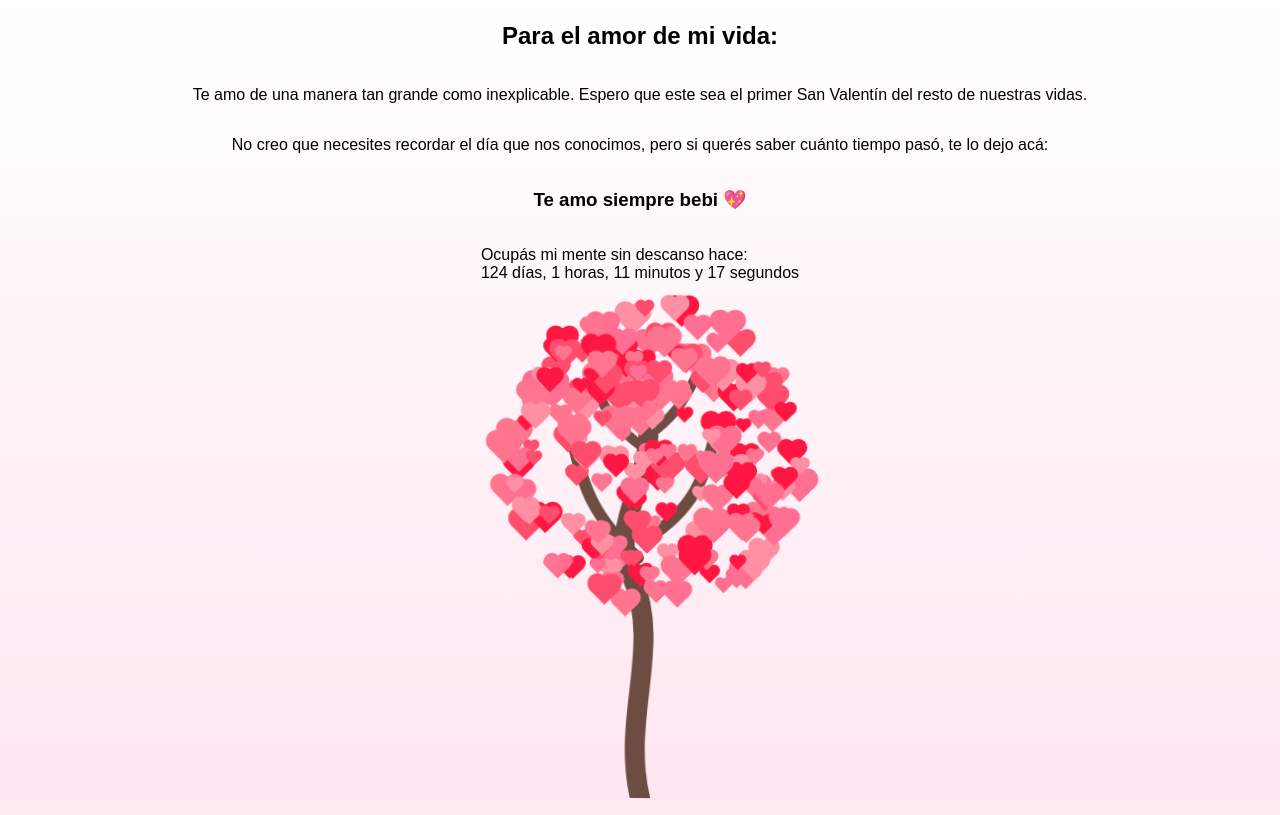
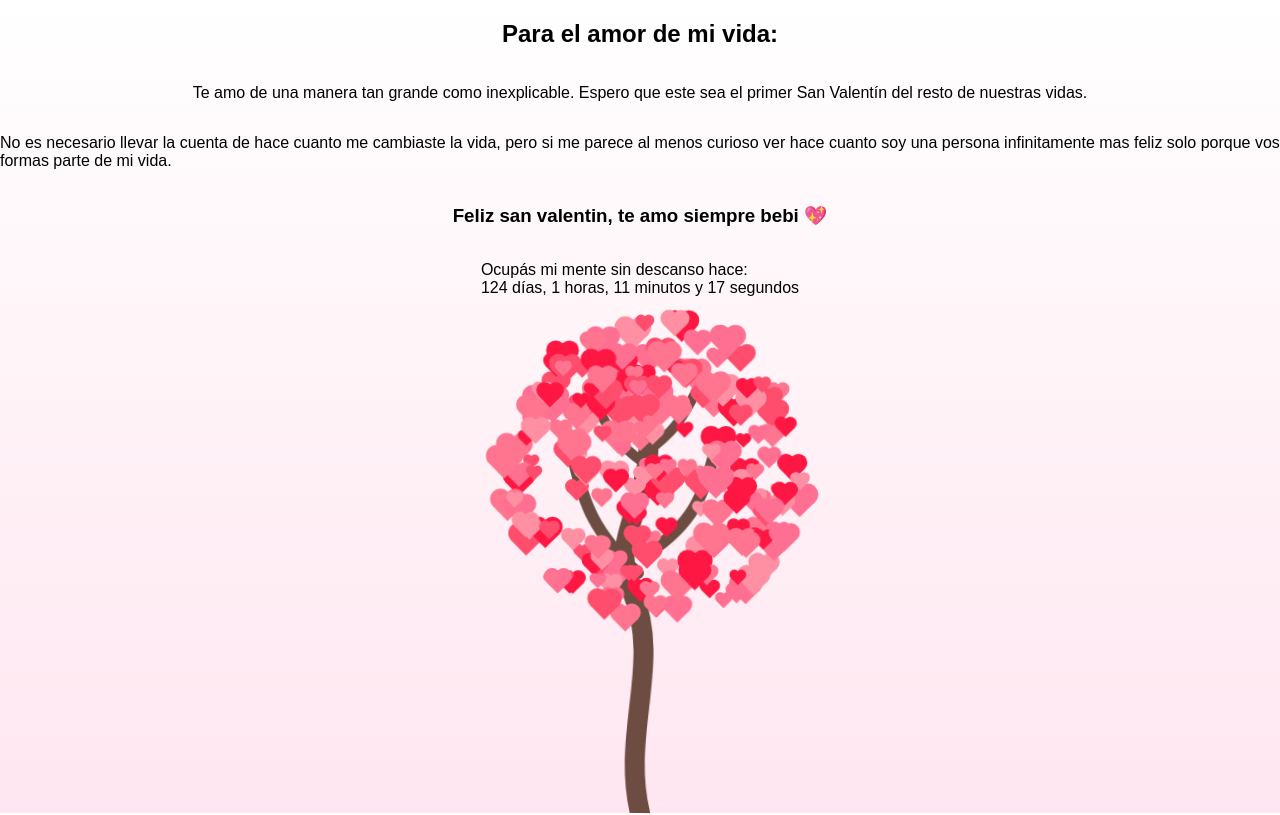
Before and after one commit to pazos07/arbol-amor, a Flask app: page / in a window 1280 px wide. Run offline with Flask 3, Linux system fonts and the light colour scheme.

Commit message:
Update index.html

```diff
--- a/templates/index.html
+++ b/templates/index.html
@@ -16,11 +16,12 @@
     </p>
 
     <p>
-        No creo que necesites recordar el día que nos conocimos,
-        pero si querés saber cuánto tiempo pasó, te lo dejo acá:
+        No es necesario llevar la cuenta de hace cuanto me cambiaste la vida,
+        pero si me parece al menos curioso ver hace cuanto soy una persona
+        infinitamente mas feliz solo porque vos formas parte de mi vida.
     </p>
 
-    <h3>Te amo siempre bebi 💖</h3>
+    <h3>Feliz san valentin, te amo siempre bebi 💖</h3>
 
     <p class="contador">
         Ocupás mi mente sin descanso hace: <br>
```
